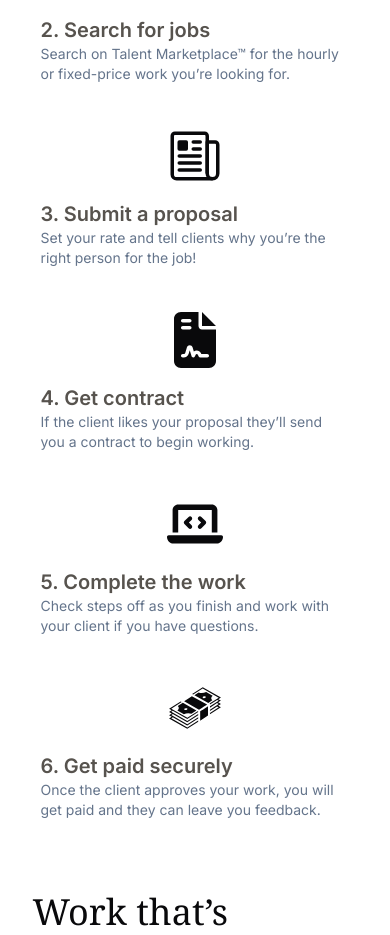
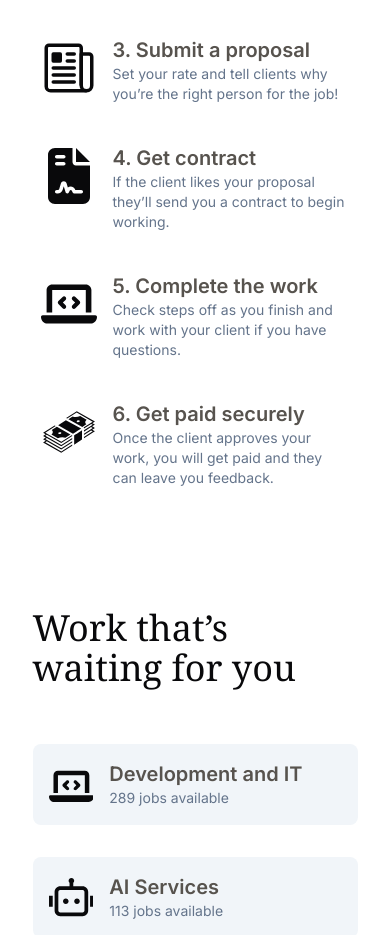
Before and after one commit to shahbaz4783/SkillHub-Connect, a Next.js app: page /jobs in a window 390 px wide. Shown: the part 1054-1989 px from the top of the page. Built offline with nearby package versions, Linux system fonts and the light colour scheme.

Commit message:
improve ui of service page

```diff
--- a/src/app/LandingPage.tsx
+++ b/src/app/LandingPage.tsx
@@ -1,6 +1,6 @@
 import Hero from '@/components/layouts/Hero';
 import {
-	popular_categories,
+	work_categories,
 	getStartedList,
 	forClient,
 	forTalent,
@@ -28,7 +28,7 @@ const LandingPage = () => {
 						subhead='Explore diverse expertise and Skills across categories'
 					/>
 					<article className='grid md:grid-cols-2 lg:grid-cols-4 gap-4'>
-						{popular_categories.map((item) => (
+						{work_categories.map((item) => (
 							<menu
 								key={item.title}
 								className='flex flex-col gap-3 rounded-lg bg-card bg-slate-100 p-6 hover:bg-slate-200 cursor-pointer'
--- a/src/app/jobs/page.tsx
+++ b/src/app/jobs/page.tsx
@@ -5,7 +5,7 @@ import { Tabs, TabsContent, TabsList, TabsTrigger } from '@/components/ui/tabs';
 import {
 	howToPostService,
 	howToGetWork,
-	popular_categories,
+	work_categories,
 } from '@/data/static-lists_data';
 import { FaCode } from 'react-icons/fa6';
 
@@ -17,23 +17,23 @@ const Services = () => {
 				slogan='Do the work you love, your way'
 				description='Build rewarding relationships in the world’s Work Marketplace. Your home for the work you want.'
 			/>
-			<section className='mb-16'>
+			<section className='mb-28'>
 				<SectionTop heading='Explore the different ways to earn' subhead='' />
-				<Tabs defaultValue='talent' className='flex flex-col '>
-					<TabsList className='py-6'>
+				<Tabs defaultValue='talent' className='flex flex-col'>
+					<TabsList className='py-6 mb-8'>
 						<TabsTrigger value='talent'>Talent Marketplace</TabsTrigger>
 						<TabsTrigger value='project'>Project Catalog</TabsTrigger>
 					</TabsList>
 					<TabsContent
 						value='talent'
-						className='grid md:grid-cols-3 gap-6 md:gap-16 md:text-center'
+						className='grid md:grid-cols-3 gap-6 md:gap-16 md:text-center md:w-3/4 m-auto'
 					>
 						{howToGetWork.map((data, index) => (
 							<ListItem
 								key={index}
 								title={data.heading}
 								subheading={data.subheading}
-								className='flex-col items-center'
+								className='md:flex-col md:items-center'
 								iconSize='3.5em'
 							>
 								{data.icon && <data.icon />}
@@ -42,14 +42,14 @@ const Services = () => {
 					</TabsContent>
 					<TabsContent
 						value='project'
-						className='grid md:grid-cols-3 gap-6 md:gap-16 md:text-center mt-0'
+						className='grid md:grid-cols-3 gap-6 md:gap-16 md:text-center mt-0 md:w-3/4 m-auto'
 					>
 						{howToPostService.map((data, index) => (
 							<ListItem
 								key={index}
 								title={data.heading}
 								subheading={data.subheading}
-								className='flex-col items-center'
+								className='md:flex-col md:items-center'
 								iconSize='3.5em'
 							>
 								{data.icon && <data.icon />}
@@ -62,14 +62,15 @@ const Services = () => {
 			<section className='mb-16'>
 				<SectionTop heading='Work that’s waiting for you' subhead='' />
 				<article className='grid md:grid-cols-2 gap-8'>
-					{popular_categories.map((data, index) => (
+					{work_categories.map((data, index) => (
 						<ListItem
 							key={index}
 							title={data.title}
-							subheading='10K jobs posted weekly'
+							subheading={data.jobs + ' jobs available'}
 							className='bg-slate-100 rounded-lg p-4'
+							iconSize='2.8em'
 						>
-							<FaCode />
+							{data.icon && <data.icon />}
 						</ListItem>
 					))}
 				</article>
--- a/src/data/static-lists_data.ts
+++ b/src/data/static-lists_data.ts
@@ -1,4 +1,8 @@
-import { FaEdit, FaMoneyCheck, FaShoppingCart, FaUserCheck } from 'react-icons/fa';
+import {
+	FaEdit,
+	FaShoppingCart,
+	FaUserCheck,
+} from 'react-icons/fa';
 import { TiPin } from 'react-icons/ti';
 import {
 	GiProgression,
@@ -15,10 +19,11 @@ import {
 	FaSearchengin,
 	FaFileContract,
 	FaLaptopCode,
-	FaRocket,
 	FaRegFileCode,
+	FaChartPie,
+	FaRegFileVideo,
 } from 'react-icons/fa6';
-import { MdOutlinePayment, MdOutlineStars } from 'react-icons/md';
+import { MdOutlineAccountBalanceWallet, MdOutlineEngineering, MdOutlinePayment, MdOutlineStars } from 'react-icons/md';
 import { HiOutlineCurrencyDollar } from 'react-icons/hi2';
 import { AiOutlineSafety } from 'react-icons/ai';
 import { ImProfile } from 'react-icons/im';
@@ -27,6 +32,9 @@ import { IoIosCreate, IoIosDoneAll } from 'react-icons/io';
 import { CiMemoPad } from 'react-icons/ci';
 import { VscWorkspaceTrusted } from 'react-icons/vsc';
 import { GrCatalogOption } from 'react-icons/gr';
+import { RiRobot2Line } from 'react-icons/ri';
+import { TfiWrite } from 'react-icons/tfi';
+import { CgDesignmodo } from 'react-icons/cg';
 
 interface ListItem {
 	heading: string;
@@ -34,54 +42,70 @@ interface ListItem {
 	icon?: React.ElementType;
 }
 
-export const popular_categories = [
+export const work_categories = [
 	{
 		title: 'Development and IT',
 		img: '/ibm.svg',
+		icon: FaLaptopCode,
 		rating: '4.86/5',
 		skills: 134,
+		jobs: 289,
 	},
 	{
 		title: 'AI Services',
 		img: '/ibm.svg',
+		icon: RiRobot2Line,
 		rating: '4.72/5',
-		skills: 134,
+		skills: 89,
+		jobs: 113,
 	},
 	{
 		title: 'Sales and Marketing',
 		img: '/ibm.svg',
+		icon: FaChartPie,
 		rating: '4.89/5',
-		skills: 134,
+		skills: 424,
+		jobs: 514,
 	},
 	{
 		title: 'Writing and Translation',
 		img: '/ibm.svg',
+		icon: TfiWrite,
 		rating: '4.93/5',
-		skills: 134,
+		skills: 434,
+		jobs: 531,
 	},
 	{
 		title: 'Finance and Accounting',
 		img: '/ibm.svg',
+		icon: MdOutlineAccountBalanceWallet,
 		rating: '4.69/5',
-		skills: 134,
+		skills: 128,
+		jobs: 159,
 	},
 	{
 		title: 'Design and Creative',
 		img: '/ibm.svg',
+		icon: CgDesignmodo,
 		rating: '4.88/5',
-		skills: 134,
+		skills: 194,
+		jobs: 356,
 	},
 	{
 		title: 'Engineering & Architecture',
 		img: '/ibm.svg',
+		icon: MdOutlineEngineering,
 		rating: '4.81/5',
-		skills: 134,
+		skills: 84,
+		jobs: 119,
 	},
 	{
-		title: 'Writing & Translation',
+		title: 'Video Editing',
 		img: '/ibm.svg',
+		icon: FaRegFileVideo,
 		rating: '4.75/5',
-		skills: 134,
+		skills: 304,
+		jobs: 424,
 	},
 ];
 
```
